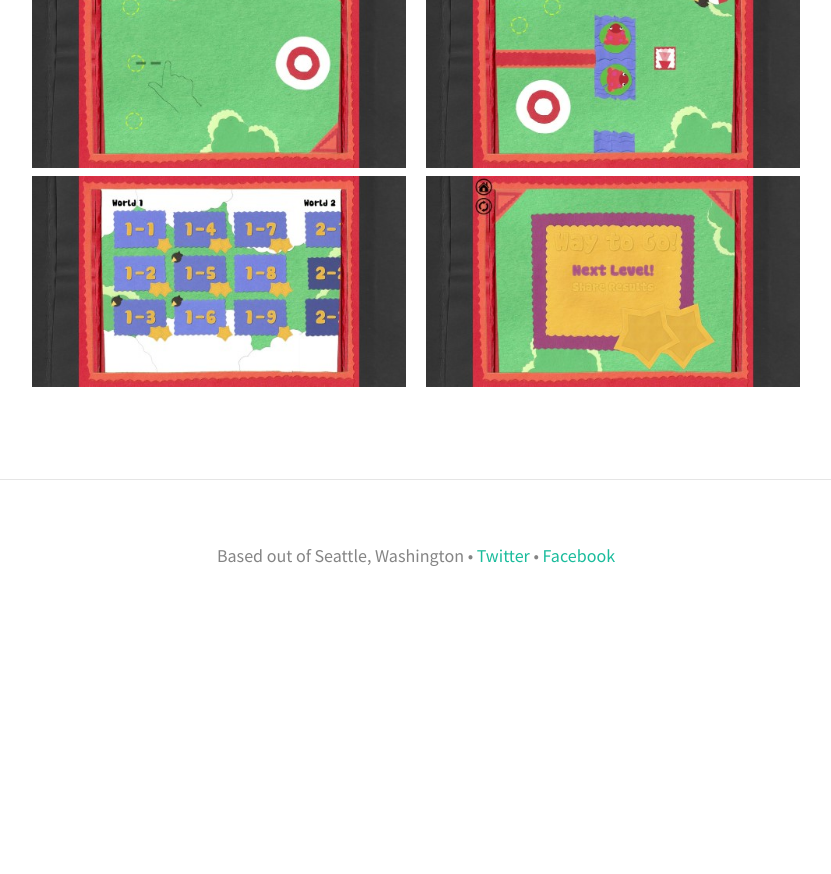
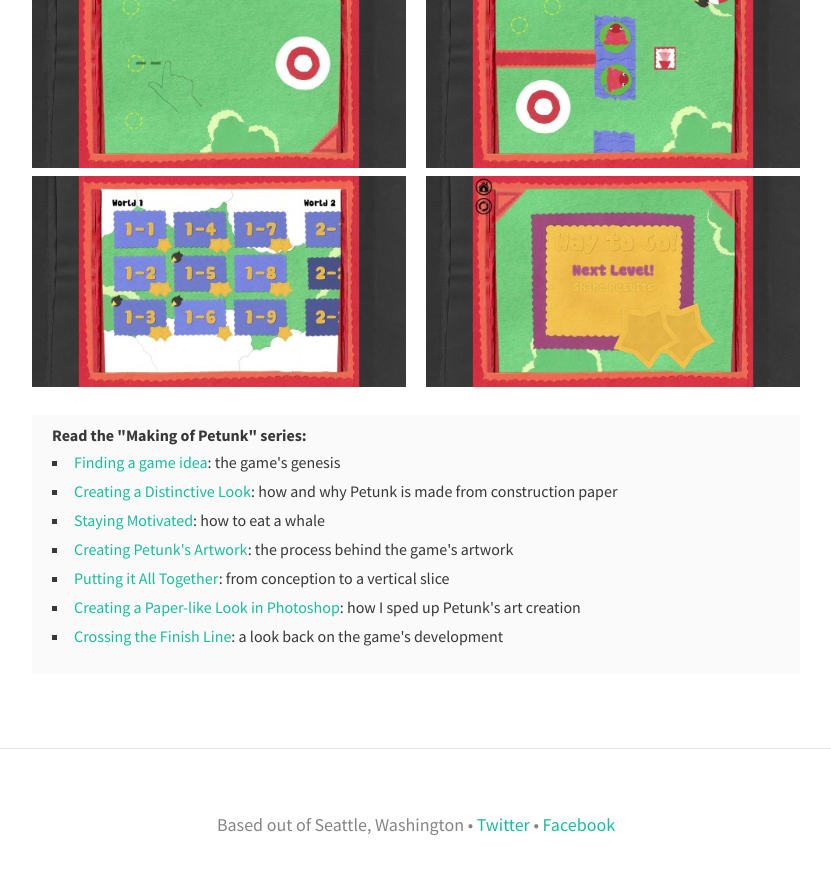
Before and after one commit to aschearer/spottedzebra.us, a Jekyll site: the page built from petunk/index.md, in a window 1280 px wide and 900 px high, scrolled down 943 px. Shown: the top 874 px of the window, without its empty margins (224-1055 px from the left). Built offline with Jekyll 4.4.1, drawn with Linux system fonts in a browser that asks for light colours; nearby versions of some CDN libraries; before the commit the page ends 1574 px from its top, so only the background shows below that.

Commit message:
Adding making of footer to petunk page

```diff
--- /dev/null
+++ b/_includes/petunk-footer.html
@@ -0,0 +1,16 @@
+<div class="continue-reading">
+{% if start-reading %}
+    <header>Read the "Making of Petunk" series:</header>
+{% else %}
+    <header>Keep reading the "Making of Petunk" series:</header>
+{% endif %}
+    <ol>
+        <li><a href="http://www.anotherearlymorning.com/2010/07/petunk-week-1-finding-a-game-idea//">Finding a game idea</a>: the game's genesis</li>
+        <li><a href="http://www.anotherearlymorning.com/2010/07/petunk-week-2-creating-a-distinctive-look//">Creating a Distinctive Look</a>: how and why Petunk is made from construction paper</li>
+        <li><a href="http://www.anotherearlymorning.com/2010/07/staying-motivated-in-game-development/">Staying Motivated</a>: how to eat a whale</li>
+        <li><a href="http://www.anotherearlymorning.com/2010/07/create-great-looking-game-artwork-using-paper//">Creating Petunk's Artwork</a>: the process behind the game's artwork</li>
+        <li><a href="http://www.anotherearlymorning.com/2010/07/petunk-week-3-putting-it-all-together/">Putting it All Together</a>: from conception to a vertical slice</li>
+        <li><a href="http://www.anotherearlymorning.com/2010/07/creating-a-paper-like-look-in-photoshop/">Creating a Paper-like Look in Photoshop</a>: how I sped up Petunk's art creation</li>
+        <li><a href="http://www.anotherearlymorning.com/2010/07/petunk-week-4-crossing-the-finish-line/">Crossing the Finish Line</a>: a look back on the game's development</li>
+    </ol>
+</div>
--- a/petunk/index.md
+++ b/petunk/index.md
@@ -21,3 +21,6 @@ handmade artwork, over thirty levels, and its fans agree – Petunk is a five-st
     <li><a href="screenshot3.jpg"><img src="screenshot3.thumb.jpg" /></a></li>
     <li><a href="screenshot4.jpg"><img src="screenshot4.thumb.jpg" /></a></li>
 </ol>
+
+{% assign start-reading = true %}
+{% include petunk-footer.html %}
```
